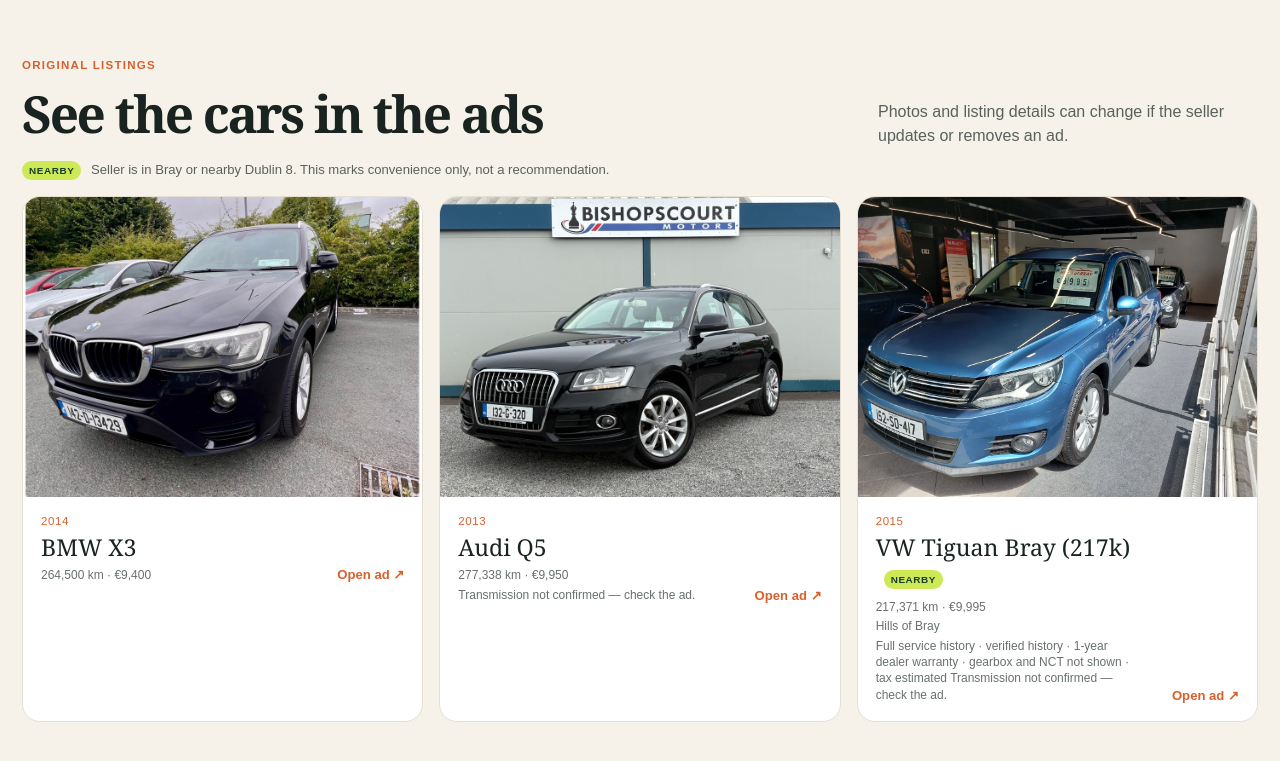
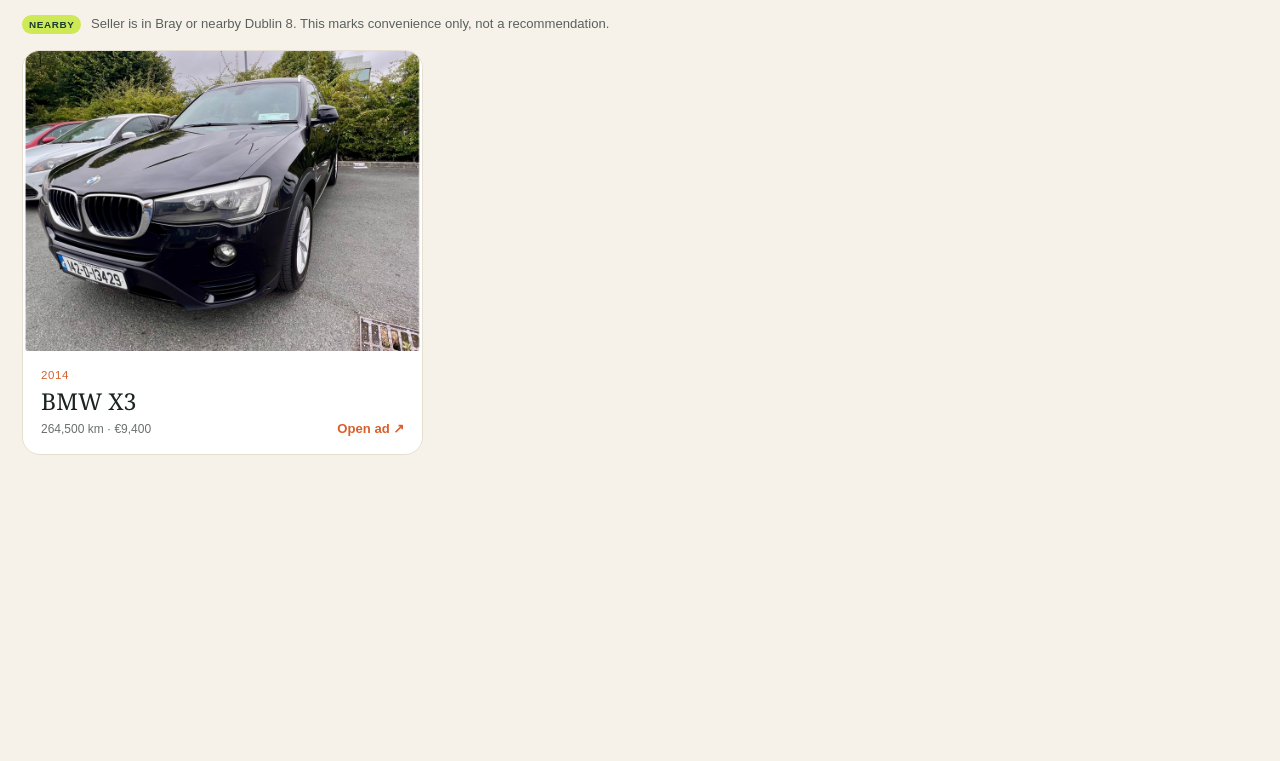
Before and after one commit to crowlede/car-comparison-site, a React (Vite) app: page / in a window 1280 px wide. Shown: the part 1191-1952 px from the top of the page. After the commit the page ends 1698 px from the top, so only its background shows below. Built offline with nearby package versions, Linux system fonts and the light colour scheme.

Commit message:
Remove manuals: Audi Q5 and Tiguan Bray are manual per owner

```diff
--- a/app/page.tsx
+++ b/app/page.tsx
@@ -51,39 +51,6 @@
     maintenance: [1300, 2300],
     adUrl: "https://www.carzone.ie/used-cars/bmw/x3/fpa/4502188",
     image: "/car-comparison-site/bmw-x3.jpg",
-  },
-{
-    name: "Audi Q5 2.0 TDI",
-    short: "Audi Q5",
-    year: "2013",
-    price: 9950,
-    mileage: "277,338 km",
-    tax: 280,
-    insurance: [550, 700],
-    economy: 6.3,
-    fuel: "Diesel",
-    maintenance: [1200, 2100],
-    adUrl: "https://www.carzone.ie/used-cars/audi/q5/fpa/4501126",
-    listingDetails: "Transmission not confirmed — check the ad.",
-    image: "/car-comparison-site/audi-q5.jpg",
-  },
-{
-    name: "Volkswagen Tiguan 2.0 TDI",
-    short: "VW Tiguan Bray (217k)",
-    year: "2015",
-    price: 9995,
-    mileage: "217,371 km",
-    tax: 280,
-    taxEstimated: true,
-    insurance: [500, 650],
-    economy: 5.3,
-    fuel: "Diesel",
-    maintenance: [1100, 1900],
-    adUrl: "https://www.donedeal.ie/cars-for-sale/volkswagen-tiguan-2015-2-0-tdi-full-service-hist/42374898",
-    image: "/car-comparison-site/vw-tiguan-2015-bray.webp",
-    nearby: true,
-    location: "Hills of Bray",
-    listingDetails: "Full service history · verified history · 1-year dealer warranty · gearbox and NCT not shown · tax estimated Transmission not confirmed — check the ad.",
   }
 ];
 
```
